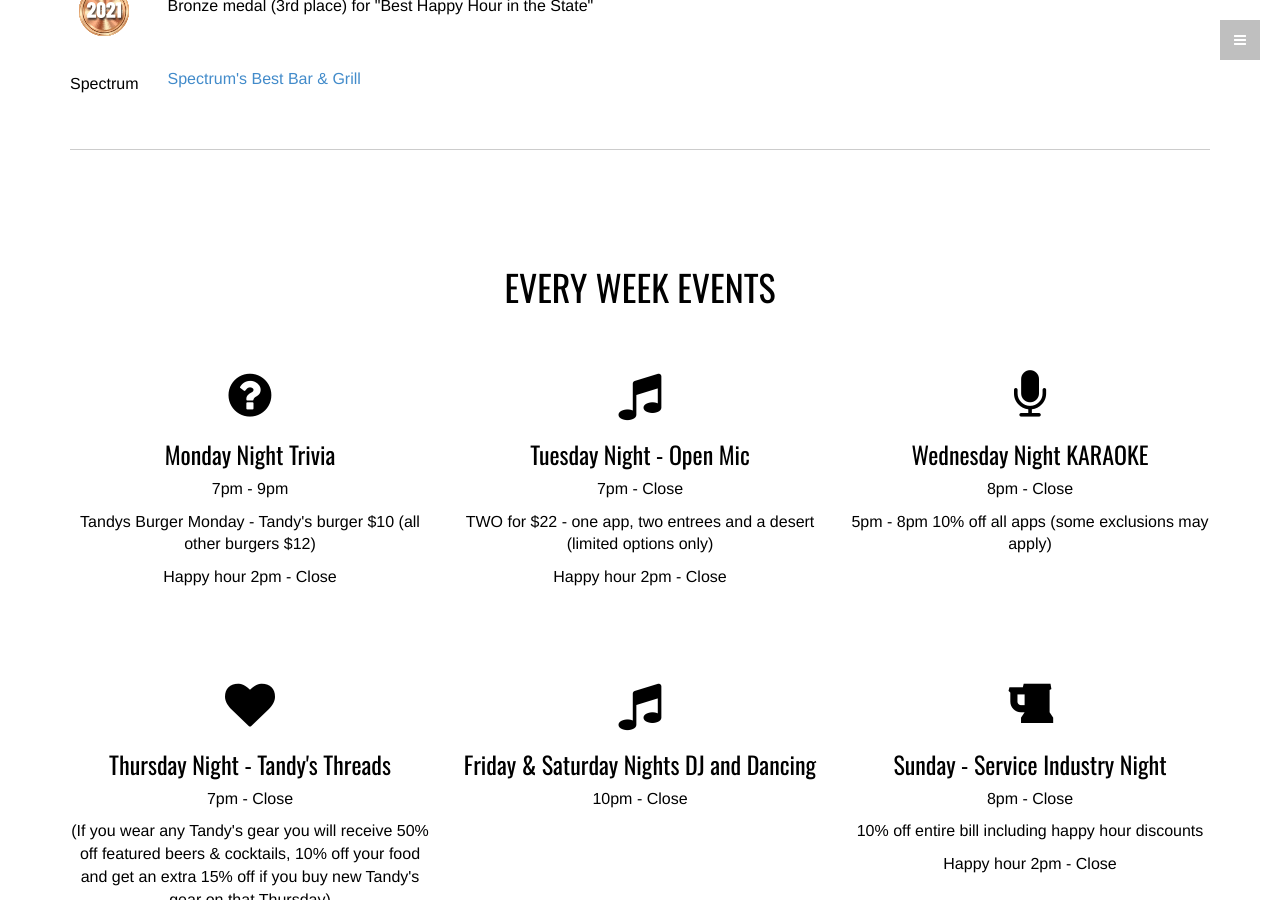
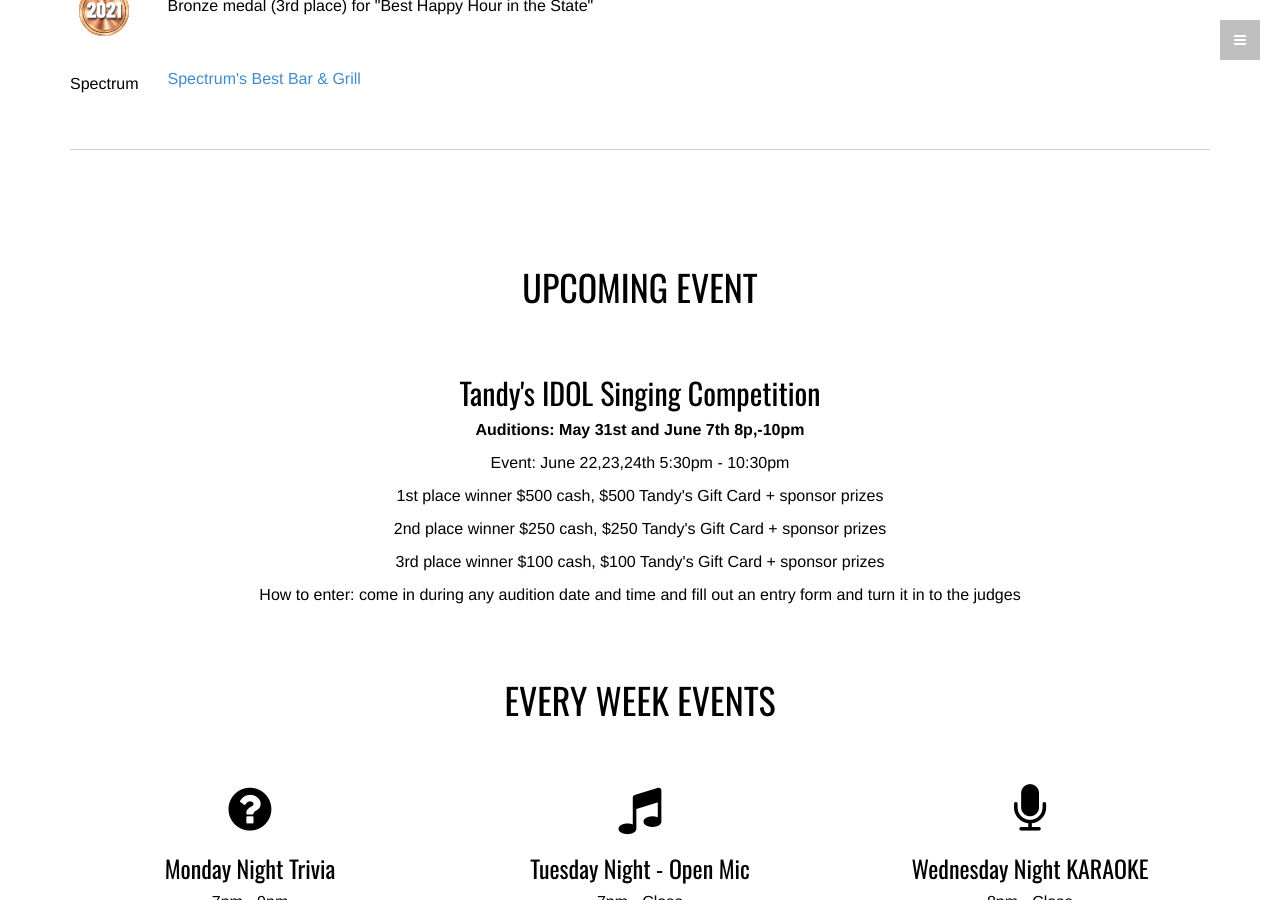
Before and after one commit to audetcameron/tandyspub.com, a Jekyll site: the page built from docs/index.html, in a window 1280 px wide and 900 px high, scrolled down 1967 px. Built offline with Jekyll 4.4.1, drawn with Linux system fonts in a browser that asks for light colours; nearby versions of some CDN libraries; some of the changed text lies outside the part shown.

Commit message:
added tandys idol info to index page

```diff
--- a/docs/index.html
+++ b/docs/index.html
@@ -112,7 +112,9 @@
 							Please Call
 							<a style="color:white; background:#428bca; padding:0 2px" href="tel:1-603-856-7614">(603) 856-7614</a>
 							with any questions.
-							<br>
+							<br><br>
+							<a style="color:white; text-decoration: underline;" class="mt-1" href="#tandys-idol">Tandy's IDOL Singing Competition</a> <br>
+							Auditions May 31st and June 7th 8pm-10pm
 						</p>
 					</div>
 				</div>
@@ -291,6 +293,22 @@
 			<div class="container">
 
 				<div class="row  centered">
+
+					<h1>UPCOMING EVENT</h1>
+					<div class="col-md-12 pb-4">
+						<h2 id="tandys-idol">Tandy's IDOL Singing Competition</h2>
+						<p><strong>Auditions: May 31st and June 7th 8p,-10pm</strong></p>
+
+						<p>Event: June 22,23,24th  5:30pm - 10:30pm</p>
+
+						<p>1st place winner $500 cash, $500 Tandy's Gift Card + sponsor prizes</p>
+						<p>2nd place winner $250 cash, $250 Tandy's Gift Card + sponsor prizes</p>
+						<p>3rd place winner $100 cash, $100 Tandy's Gift Card + sponsor prizes</p>
+
+						<p>How to enter: come in during any audition date and time and fill out an entry form and turn it in to the judges</p>
+					</div>
+
+
 					<h1>EVERY WEEK EVENTS</h1>
 
 					<div class="col-md-4 proc">
```
